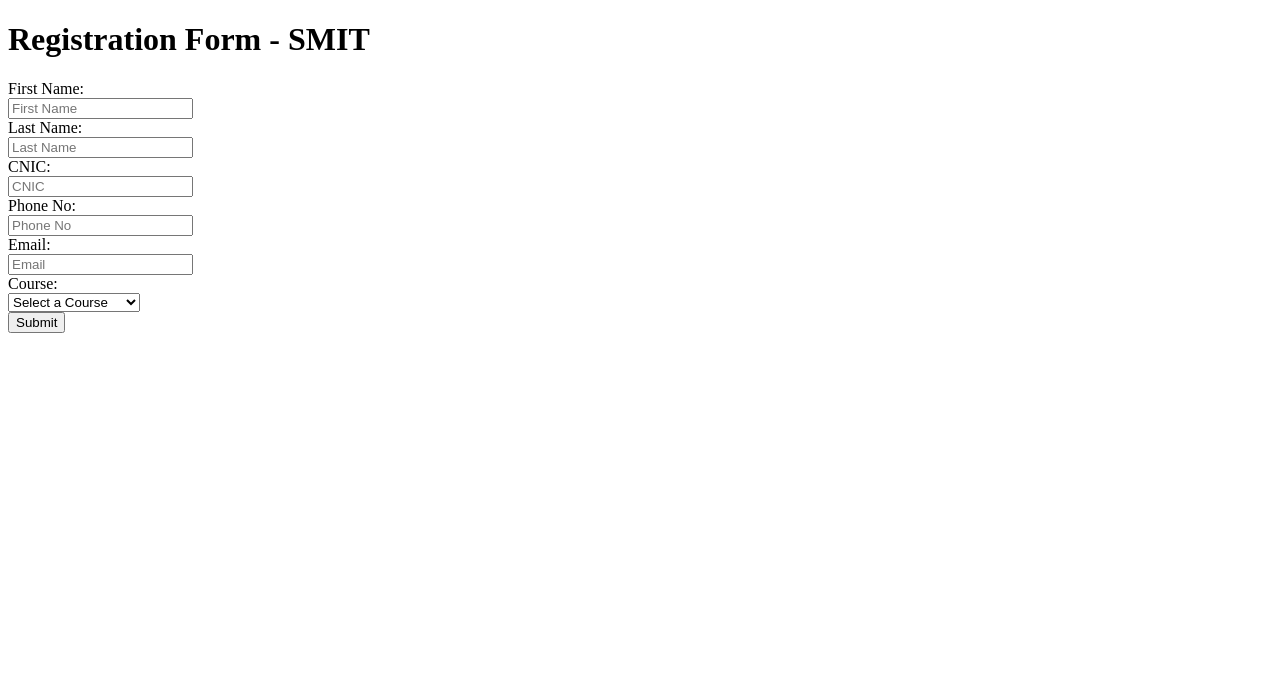
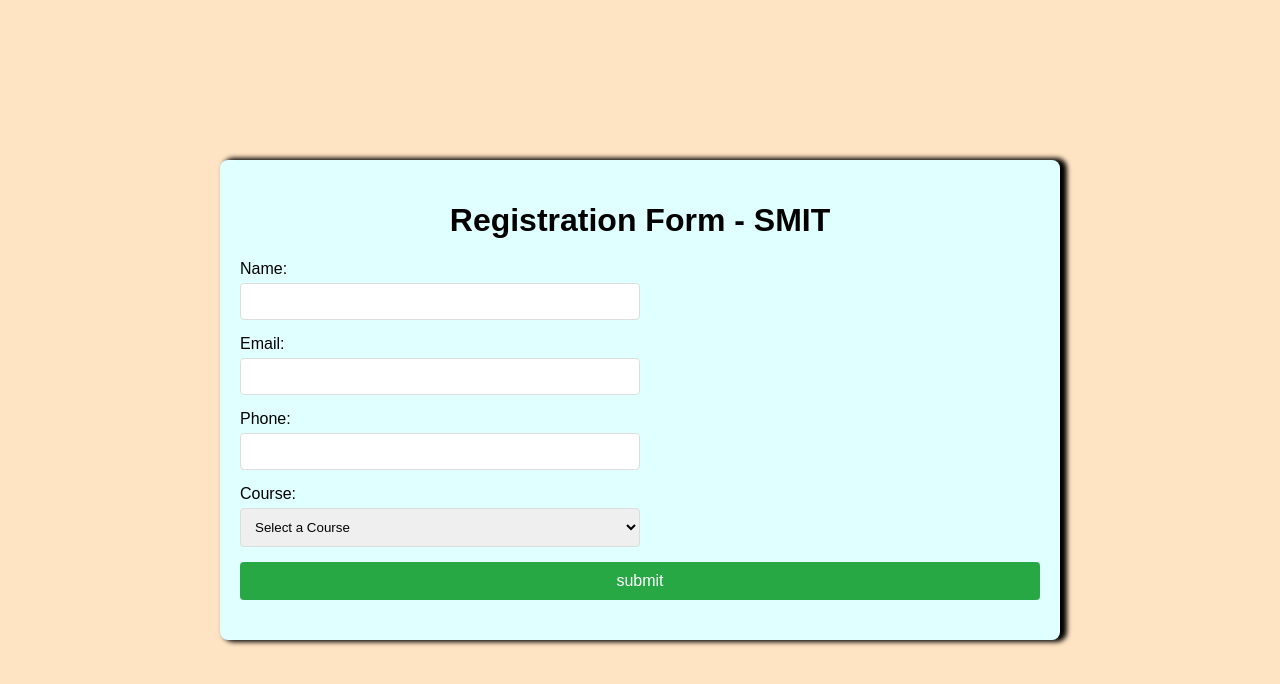
Before and after one commit to Daroowala/Foum-with-Obj---Array, a plain HTML site: page index.html in a window 1280 px wide. Drawn offline with Linux system fonts and the light colour scheme.

Commit message:
50% complete

```diff
--- a/app.js
+++ b/app.js
@@ -0,0 +1,15 @@
+document.getElementById('studentForm').addEventListener('submit', function(event) {
+    event.preventDefault(); // Prevent the default form submission
+
+    const name = document.getElementById('studentName').value;
+    const email = document.getElementById('studentEmail').value;
+    const phone = document.getElementById('studentPhone').value;
+    const course = document.getElementById('studentCourse').value;
+
+    if (name && email && phone && course) {
+        document.getElementById('message').innerHTML = `<p>Thank you, ${name}! Your registration for the ${course} course has been received.</p>`;
+        document.getElementById('studentForm').reset();
+    } else {
+        document.getElementById('message').innerHTML = `<p class="error">Please fill out all fields.</p>`;
+    }
+});
--- a/index.html
+++ b/index.html
@@ -7,37 +7,34 @@
     <link rel="stylesheet" href="style.css">
 </head>
 <body>
-    <h1>Registration Form - SMIT </h1>
+    <div class="container">
+        <h1>Registration Form - SMIT</h1>
         <form id="studentForm">
             <div class="form-group">
-            <label>First Name:</label><br>
-            <input placeholder="First Name" type="text" id="firstName" name="firstName" required><br>
+                <label for="studentName">Name:</label>
+                <input type="text" id="studentName" name="studentName" required>
             </div>
-            <div><label>Last Name:</label><br>
-            <input placeholder="Last Name" type="text" id="lastName" name="lastName" required><br>
+            <div class="form-group">
+                <label for="studentEmail">Email:</label>
+                <input type="email" id="studentEmail" name="studentEmail" required>
             </div>
-            <div><label>CNIC:</label><br>
-            <input placeholder="CNIC" type="number" id="cnic" name="cnic" required><br>
+            <div class="form-group">
+                <label for="studentPhone">Phone:</label>
+                <input type="tel" id="studentPhone" name="studentPhone" required>
             </div>
-            <div><label>Phone No:</label><br>
-            <input placeholder="Phone No" type="tel" id="phone" name="phone" required><br>
-        </div>
-            <div><label>Email:</label><br>
-            <input placeholder="Email" type="email" id="email" name="email" required><br>
-        </div>
-            <div><label>Course:</label><br>
-            <select name="studentCourse" required id="stdCourse">
+            <div class="form-group">
+                <label for="studentCourse">Course:</label>
+                <select id="studentCourse" name="studentCourse" required>
                     <option value="">Select a Course</option>
-                <option value="Web Devolepment">Web Devolepment</option>
+                    <option value="Web Development">Web Development</option>
+                    <option value="Data Science">Data Science</option>
                     <option value="Graphic Design">Graphic Design</option>
-                <option value="Accounting">Accountig</option>
                 </select>
             </div>
-        <button type="submit" id="submit">Submit</button>
-
-
+            <button type="submit">submit</button>
         </form>
-
+        <div id="message" class="message"></div>
+    </div>
     <script src="app.js"></script>
 </body>
 </html>
--- a/style.css
+++ b/style.css
@@ -0,0 +1,63 @@
+
+body {
+    font-family: Arial, sans-serif;
+    background-color: bisque;
+    display: flex;
+    justify-content: center;
+    align-items: center;
+    height: 100vh;
+    margin: 0;
+}
+
+.container {
+    background-color: lightcyan;
+    padding: 20px;
+    border-radius: 8px;
+    box-shadow: 5px 0px 5px 2px black;
+    width: 800px;
+
+}
+
+h1 {
+    text-align: center;
+    color: black;
+}
+
+.form-group {
+    margin-bottom: 15px;
+}
+
+label {
+    display: block;
+    margin-bottom: 5px;
+    color: black;
+}
+
+input, select {
+    width: 50%;
+    padding: 10px;
+    border: 1px solid #ddd;
+    border-radius: 4px;
+    box-sizing: border-box;
+}
+
+button {
+    width: 100%;
+    padding: 10px;
+    border: none;
+    border-radius: 4px;
+    background-color: #28a745;
+    color: #fff;
+    cursor: pointer;
+    font-size: 16px;
+}
+
+button:hover {
+    background-color: #218838;
+}
+
+.message {
+    margin-top: 20px;
+    text-align: center;
+    color: #d9534f;
+}
```
Lines whose indentation alone changed are shown as unchanged.
